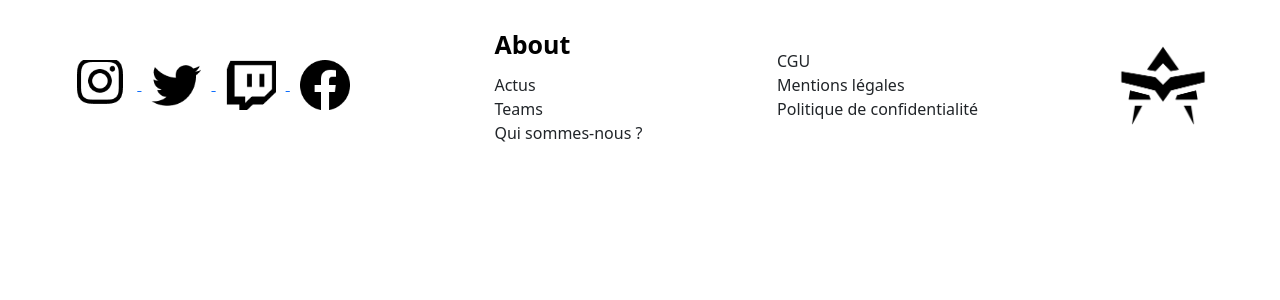
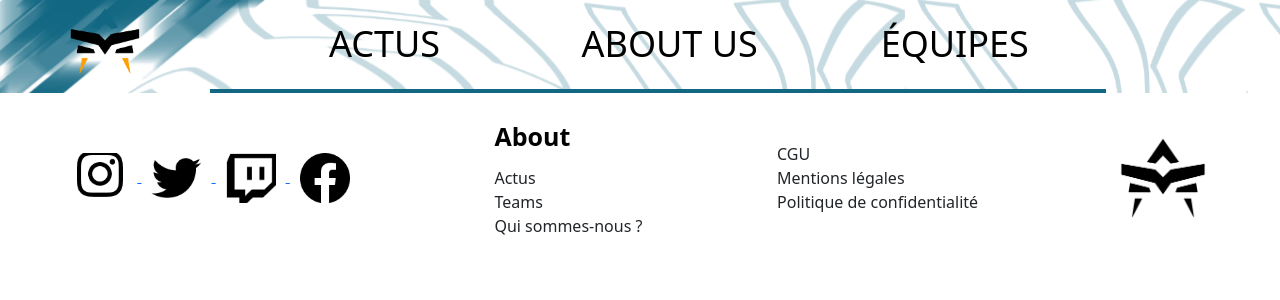
Before and after one commit to Maxadore2003/team_alkya, a PHP site: page / in a window 1280 px wide. Shown: the top 300 px of the page. Run offline with PHP 8.4, Linux system fonts and the light colour scheme.

Commit message:
header + footer

```diff
--- a/css/header.css
+++ b/css/header.css
@@ -1,23 +1,44 @@
-header.header {
-    display: flex;
-    justify-content: center;
-    align-items: center;
-}
-
-header.header a.logo img {
-    width: 100px;
-}
-
-header.header nav.nav ul {
-    display: flex;
-}
-
-header.header nav.nav ul li {
-    list-style-type: none;
-    margin: 50px;
-}
-
-header.header nav.nav ul li a {
+header nav.nav ul li a {
     text-decoration: none;
     color: #000;
 }
+
+nav {
+    background-image: url('../img/navbar-fond.png');
+}
+
+nav ul {
+    list-style-type: none;
+}
+
+nav li {
+    float: left;
+    padding: 2%;
+}
+
+nav li a {
+    text-decoration: none;
+    display: block;
+    color: black;
+    font-size: 36px;
+}
+
+div.logo-navbar {
+    margin-left: 5%;
+    margin-right: 5%;
+}
+
+div.logo-navbar a.logo img {
+    max-width: 82px;
+}
+
+div.button-navbar {
+    width: 70%;
+    align-items: center;
+    border-bottom: solid #126782 4px;
+}
+
+li.navbutton {
+    width: 33%;
+    text-align: center;
+}
--- a/footer.php
+++ b/footer.php
@@ -1,17 +1,19 @@
+<link rel="stylesheet" href="css/footer.css">
+
 <footer class="footer">
 
     <div class="social-networks">
 
-        <a href="#">
+        <a href="#" target="_blank">
             <img src="img/instagram.png" alt="Logo Instagram" width="50">
         </a>
-        <a href="#">
+        <a href="https://twitter.com/teamalkya" target="_blank">
             <img src="img/twitter.png" alt="Logo Twitter" width="50">
         </a>
-        <a href="#">
+        <a href="https://www.twitch.tv/teamalkya" target="_blank">
             <img src="img/twitch.png" alt="Logo Twitch" width="50">
         </a>
-        <a href="#">
+        <a href="#" target="_blank">
             <img src="img/facebook.png" alt="Logo Facebook" width="50">
         </a>
 
--- a/header.php
+++ b/header.php
@@ -1,24 +1,25 @@
-<header class="header">
+<link rel="stylesheet" href="css/header.css">
 
-    <a class="logo">
-        <img src="img/logo.png" alt="Logo">
-    </a>
-
-    <nav class="nav">
-        <ul>
-            <li>
+<nav class="d-flex">
+    <div class='logo-navbar'>
+        <a href='./index.php' class="logo">
+            <img src="img/logo-color-alkya.png" alt="Logo">
+        </a>
+    </div>
+    <div class='button-navbar'>
+        <ul class="">
+            <li class="navbutton">
                 <a href="#">ACTUS</a>
             </li>
-            <li>
+            <li class="navbutton">
                 <a href="#">ABOUT US</a>
             </li>
-            <li>
+            <li class="navbutton">
                 <a href="#">ÉQUIPES</a>
             </li>
-            <li>
+            <!-- <li class="navbutton">
                 <a href="#">SHOP</a>
-            </li>
+            </li> -->
         </ul>
-    </nav>
-
-</header>
+    </div>
+</nav>
--- a/index.php
+++ b/index.php
@@ -6,8 +6,6 @@
         <meta http-equiv="X-UA-Compatible" content="IE=edge">
         <meta name="viewport" content="width=device-width, initial-scale=1.0">
         <link href="https://cdn.jsdelivr.net/npm/bootstrap@5.2.0-beta1/dist/css/bootstrap.min.css" rel="stylesheet" integrity="sha384-0evHe/X+R7YkIZDRvuzKMRqM+OrBnVFBL6DOitfPri4tjfHxaWutUpFmBp4vmVor" crossorigin="anonymous">
-        <link rel="stylesheet" href="css/header.css">
-        <link rel="stylesheet" href="css/footer.css">
         <title>Document</title>
     </head>
 
@@ -15,7 +13,7 @@
 
         <?php
 
-            // include "header.php";
+            include "header.php";
             include "footer.php";
 
         ?>
```
Also changed, not shown: team-alkya.sql (added, +189 -0 lines), img/logo-color-alkya.png (added), img/logo.png (deleted), img/navbar-fond.png (added).
